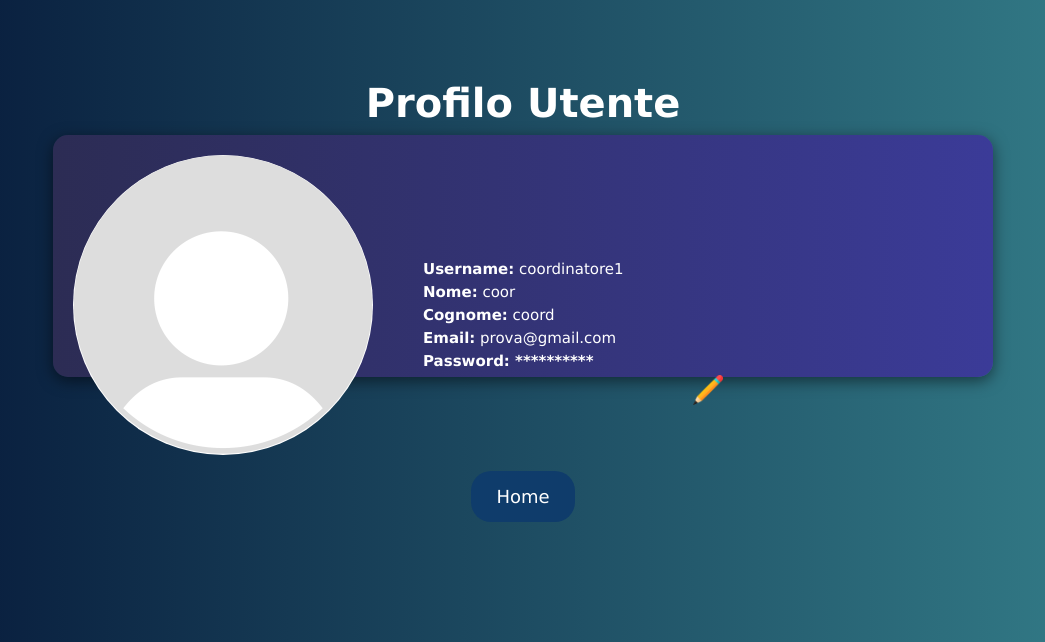
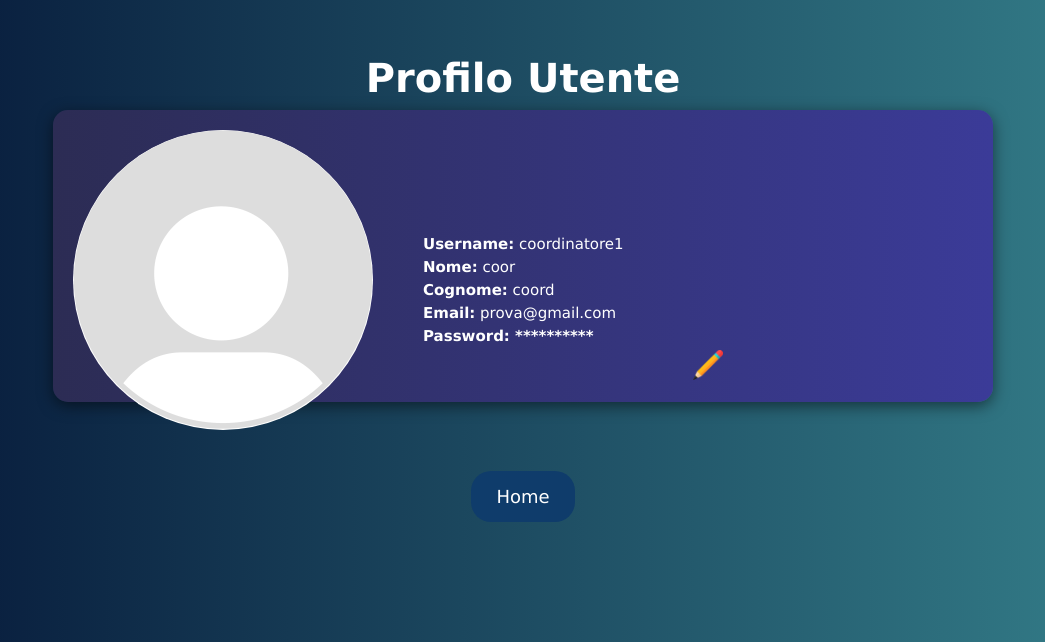
Before and after one commit to NicoSove/Zvolta, a PHP site: page /login/visUtente.php in a window 1280 px wide. Shown: the part 65-707 px from the top of the page, without its empty margins (117-1162 px from the left). Run offline with PHP 8.4, Linux system fonts and the light colour scheme; a user stored in the database is signed in; data comes from the database, SQL or seed files in the repository.

Commit message:
Update visUtente.css

```diff
--- a/login/visUtente.css
+++ b/login/visUtente.css
@@ -105,7 +105,7 @@
     box-shadow: 0px 4px 15px rgba(0, 0, 0, 0.5); /* Ombra per il riquadro */
     margin-top: 5px; /* Margine superiore per distanziare dalla barra superiore */
     width: 80%; /* Larghezza del riquadro */
-    height: 36%;
+    height: 45%;
     max-width: 900px; /* Larghezza massima */
     color: white; /* Colore del testo */
 }
```
